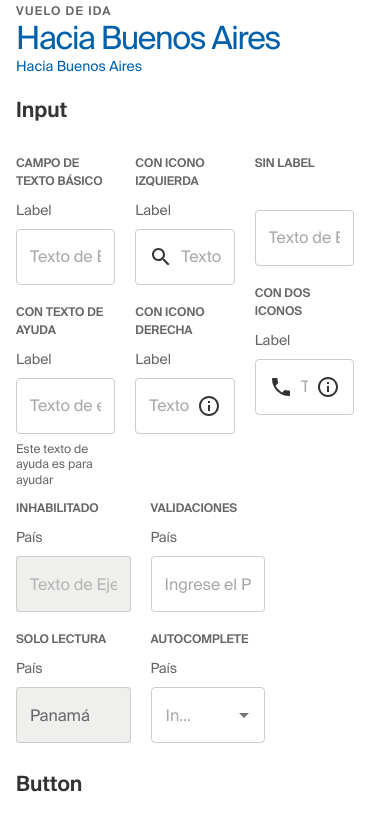
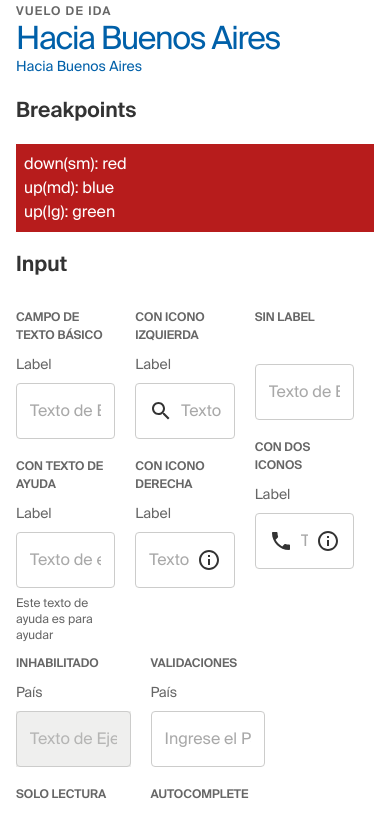
Before and after one commit to santiago86/testcomponents, a React (Create React App) app: page / in a window 390 px wide. Shown: the top 815 px of the page. Built offline with nearby package versions, Linux system fonts and the light colour scheme.

Commit message:
Added breakpoints example

```diff
--- a/src/App.js
+++ b/src/App.js
@@ -6,6 +6,7 @@ import Form from "./components/TextField/Form"
 import SelectSection from "./section/SelectSection"
 import SelectCSection from "./section/SelectCSection"
 import TypographyCo from "./components/typographyCo"
+import BreakpointsCo from "./components/breakpointsCo"
 
 import StepperSection from "./section/StepperSection"
 import ButtonSection from "./section/ButtonSection"
@@ -25,6 +26,8 @@ function App() {
           <TypographyCo variant="body2" component="span" color="primary">
             Hacia Buenos Aires
           </TypographyCo>
+          <h2>Breakpoints</h2>
+          <BreakpointsCo />
           <h2>Input</h2>
           <Form />
           <h2>Button </h2>
--- /dev/null
+++ b/src/components/breakpointsCo.js
@@ -0,0 +1,34 @@
+import React from "react"
+import { makeStyles } from "@material-ui/core/styles"
+import Typography from "@material-ui/core/Typography"
+import { green, red } from "@material-ui/core/colors"
+import theme from "../theme/index"
+
+const useStyles = makeStyles(() => ({
+  root: {
+    color: theme.palette.white,
+    padding: theme.spacing(1),
+    [theme.breakpoints.down("sm")]: {
+      backgroundColor: red[900],
+    },
+    [theme.breakpoints.up("md")]: {
+      backgroundColor: theme.palette.primary.main,
+    },
+    [theme.breakpoints.up("lg")]: {
+      backgroundColor: green[500],
+    },
+  },
+}))
+
+const BreakpointsCo = () => {
+  const classes = useStyles()
+  return (
+    <div className={classes.root}>
+      <Typography>down(sm): red</Typography>
+      <Typography>up(md): blue</Typography>
+      <Typography>up(lg): green</Typography>
+    </div>
+  )
+}
+
+export default BreakpointsCo
```
